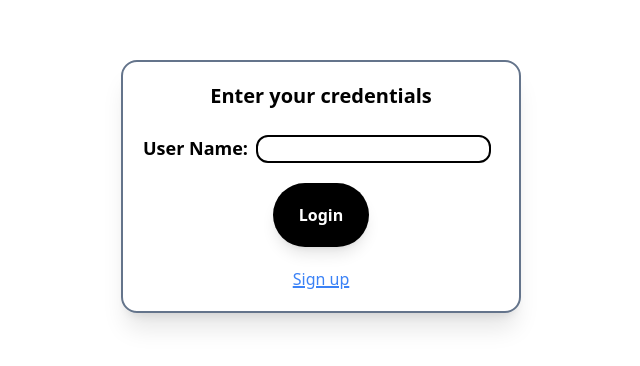
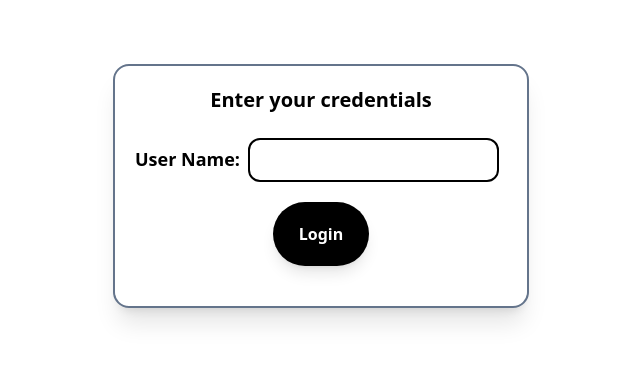
Before and after one commit to Pradikshan/chatapp-frontend, a React (Vite) app: page / in a window 1280 px wide. Shown: the part 214-580 px from the top of the page, without its empty margins (319-959 px from the left). Built offline with nearby package versions, Linux system fonts and the light colour scheme; no server answers.

Commit message:
Made minor changes

```diff
--- a/src/pages/LoginPage.tsx
+++ b/src/pages/LoginPage.tsx
@@ -84,7 +84,7 @@ const LoginPage = () => {
               type="text"
               id="username"
               name="username"
-              className="border-2 border-black rounded-xl mx-2"
+              className="border-2 border-black rounded-xl mx-2 p-2"
               onChange={handleChange}
             />
           </div>
@@ -94,9 +94,9 @@ const LoginPage = () => {
           </button>
         </form>
 
-        <a href="/signup" className="form-link">
+        {/* <a href="/signup" className="form-link">
           Sign up
-        </a>
+        </a> */}
       </div>
     </div>
   );
```
